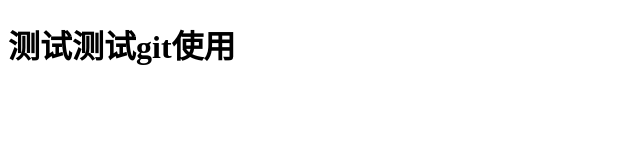
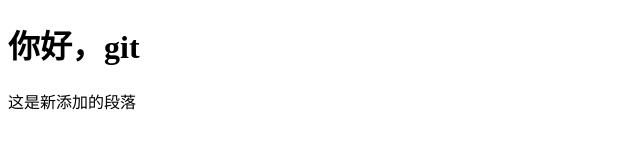
Before and after one commit to Gutugut/my-first-git, a plain HTML site: page index.html in a window 1280 px wide. Shown: the whole page, without its empty margins (0-640 px from the left). Drawn offline with Linux system fonts and the light colour scheme.

Commit message:
添加了title 和更改了 body

```diff
--- a/index.html
+++ b/index.html
@@ -1,9 +1,10 @@
 <!DOCTYPE html>
 <html>
     <head>
-        <title>My First Git</title>
+        <title>我的第一个改过的git项目</title>
     </head>
     </body>
-        <h1>测试测试git使用</h1>
+        <h1>你好，git</h1>
+        <p>这是新添加的段落</p>
     </body>
 </html>
--- /dev/null
+++ b/style.css
@@ -0,0 +1,4 @@
+body{
+    background-color:brown;
+    text-align: center;
+}
```
Also changed, not shown: 1 other file.
